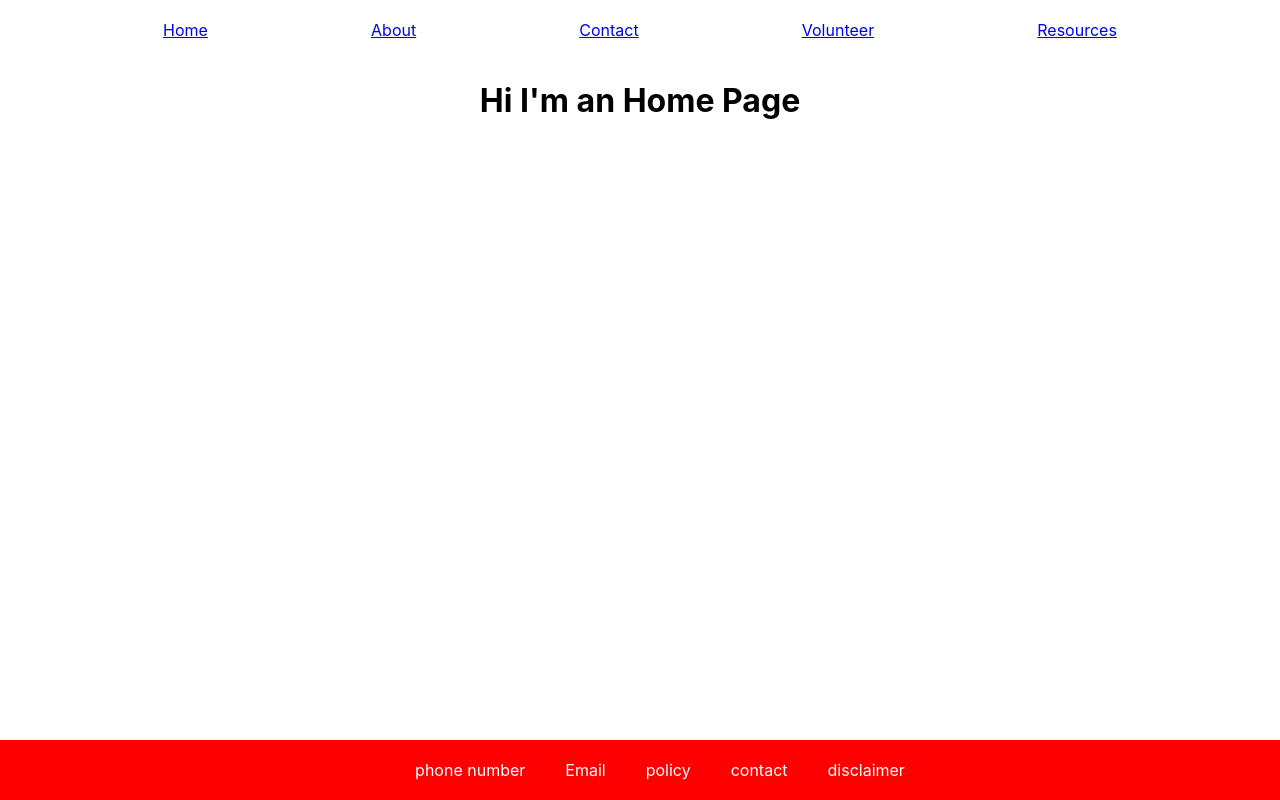
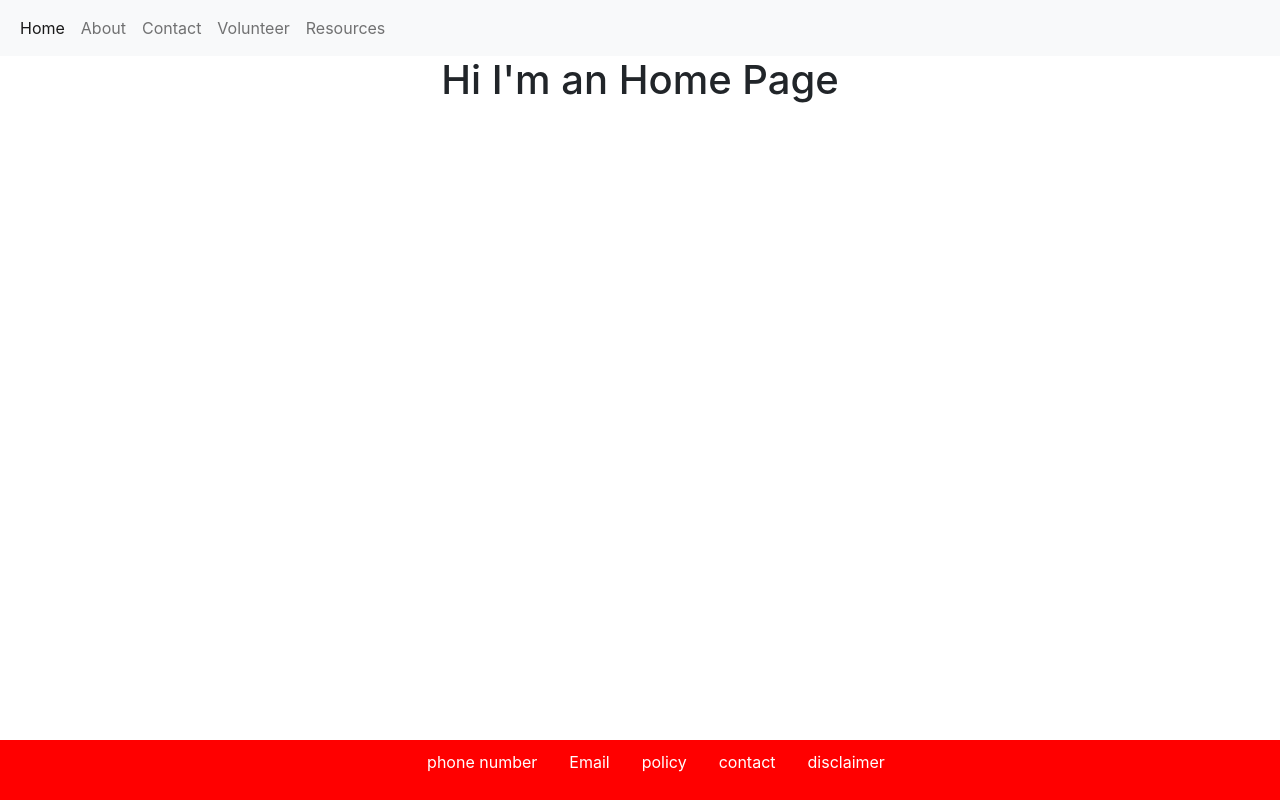
Before and after one commit to LaraDei/cvp-website, a React (Create React App) app: page / in a window 1280 px wide. Built offline with nearby package versions, Linux system fonts and the light colour scheme.

Commit message:
added boot strap Nav component to Header component

```diff
--- a/public/index.html
+++ b/public/index.html
@@ -3,6 +3,13 @@
   <head>
     <meta charset="utf-8" />
     <link rel="icon" href="%PUBLIC_URL%/favicon.ico" />
+    <!-- bootstrap -->
+    <link
+      href="https://cdn.jsdelivr.net/npm/bootstrap@5.0.0-beta3/dist/css/bootstrap.min.css"
+      rel="stylesheet"
+      integrity="sha384-eOJMYsd53ii+scO/bJGFsiCZc+5NDVN2yr8+0RDqr0Ql0h+rP48ckxlpbzKgwra6"
+      crossorigin="anonymous"
+    />
     <meta name="viewport" content="width=device-width, initial-scale=1" />
     <meta name="theme-color" content="#000000" />
     <meta
@@ -28,6 +35,12 @@
   </head>
   <body>
     <noscript>You need to enable JavaScript to run this app.</noscript>
+    <!-- bootstrap bundle option 1: JS bundle + Popper -->
+    <script
+      src="https://cdn.jsdelivr.net/npm/bootstrap@5.0.0-beta3/dist/js/bootstrap.bundle.min.js"
+      integrity="sha384-JEW9xMcG8R+pH31jmWH6WWP0WintQrMb4s7ZOdauHnUtxwoG2vI5DkLtS3qm9Ekf"
+      crossorigin="anonymous"
+    ></script>
     <div id="root"></div>
     <!--
       This HTML file is a template.
--- a/src/Components/Header.jsx
+++ b/src/Components/Header.jsx
@@ -1,15 +1,11 @@
 import React from "react";
 import { NavLink } from "react-router-dom";
-
+import NavBar from "./NavBar";
 const Header = () => {
   return (
     <div className="header">
-      <div className="header-info-cont">
-        <NavLink to="/">Home</NavLink>
-        <NavLink to="/about">About</NavLink>
-        <NavLink to="/contact">Contact</NavLink>
-        <NavLink to="/volunteer">Volunteer</NavLink>
-        <NavLink to="/resources">Resources</NavLink>
+      <div className="navbar-cont">
+        <NavBar />
       </div>
     </div>
   );
--- /dev/null
+++ b/src/Components/NavBar.jsx
@@ -0,0 +1,58 @@
+import React from "react";
+import { NavLink } from "react-router-dom";
+
+const NavBar = () => {
+  return (
+    <div
+      className="navbar navbar-expand-lg navbar-light bg-light"
+      role="navigation"
+      aria-current="page"
+      style={{ backgroundColor: "#e3f2fd" }}
+    >
+      <div className="container-fluid">
+        <button
+          class="navbar-toggler"
+          type="button"
+          data-bs-toggle="collapse"
+          data-bs-target="#navbarNav"
+          aria-controls="navbarNav"
+          aria-expanded="false"
+          aria-label="Toggle navigation"
+        >
+          <span class="navbar-toggler-icon"></span>
+        </button>
+        <div class="collapse navbar-collapse" id="navbarNav">
+          <ul class="navbar-nav">
+            <li className="nav-item">
+              <NavLink className="nav-link" to="/">
+                Home
+              </NavLink>
+            </li>
+            <li className="nav-item">
+              <NavLink className="nav-link" to="/about">
+                About
+              </NavLink>
+            </li>
+            <li className="nav-item">
+              <NavLink className="nav-link" to="/contact">
+                Contact
+              </NavLink>
+            </li>
+            <li className="nav-item">
+              <NavLink className="nav-link" to="/volunteer">
+                Volunteer
+              </NavLink>
+            </li>
+            <li className="nav-item">
+              <NavLink className="nav-link" to="/resources">
+                Resources
+              </NavLink>
+            </li>
+          </ul>
+        </div>
+      </div>
+    </div>
+  );
+};
+
+export default NavBar;
```
